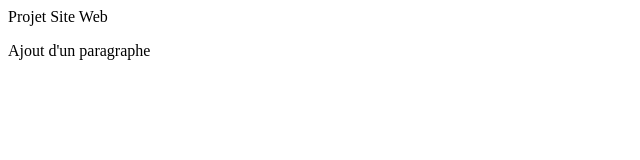
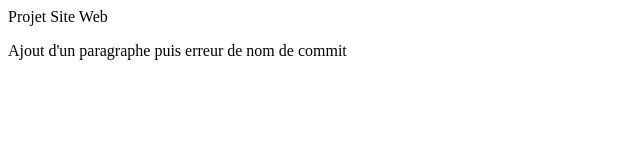
Before and after one commit to RomainD2/Simple-Placeholder, a plain HTML site: page index.html in a window 1280 px wide. Shown: the whole page, without its empty margins (0-640 px from the left). Drawn offline with Linux system fonts and the light colour scheme.

Commit message:
Ajout d'un paragraphe dans le fichier index.html

```diff
--- a/index.html
+++ b/index.html
@@ -2,4 +2,4 @@ Projet Site Web
 
 <!-- Penser à éditer la page html -->
 
-<p> Ajout d'un paragraphe </p>
+<p> Ajout d'un paragraphe puis erreur de nom de commit</p>
```
